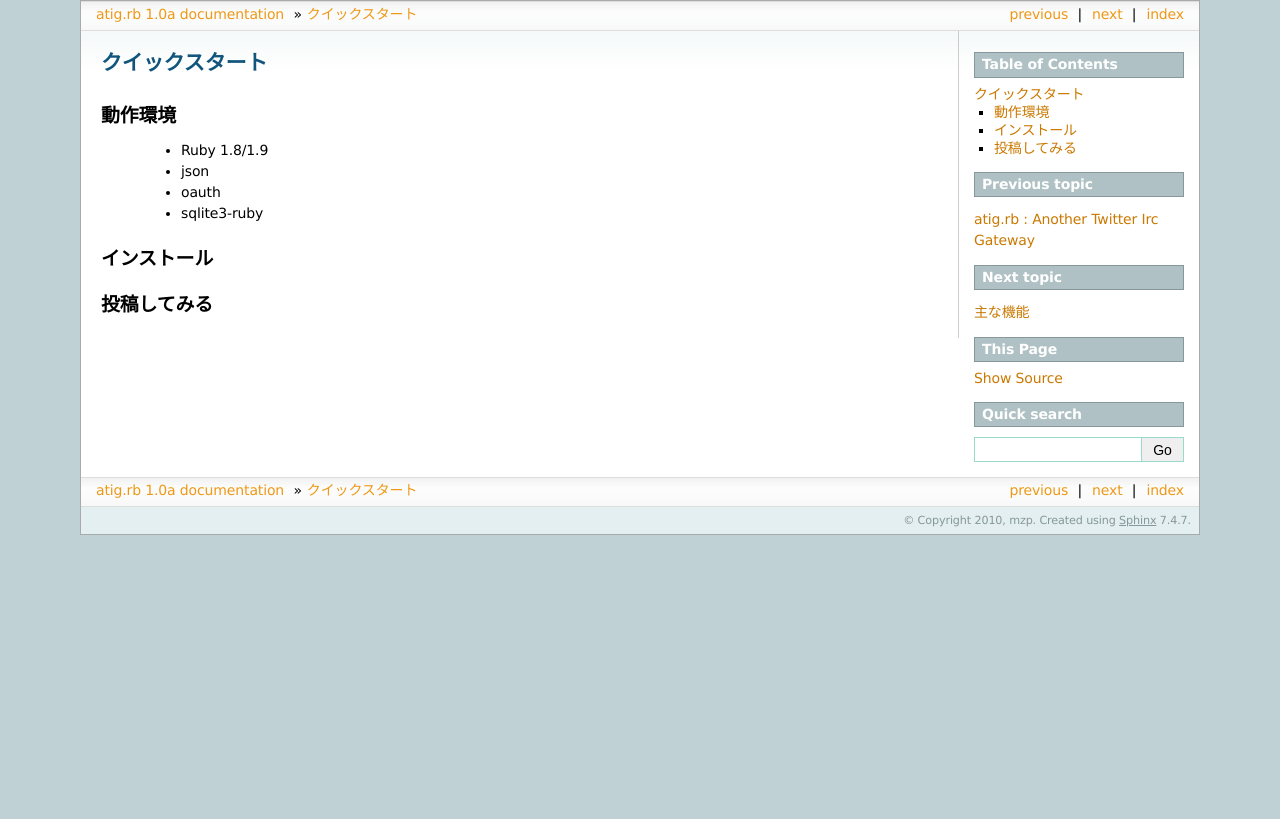
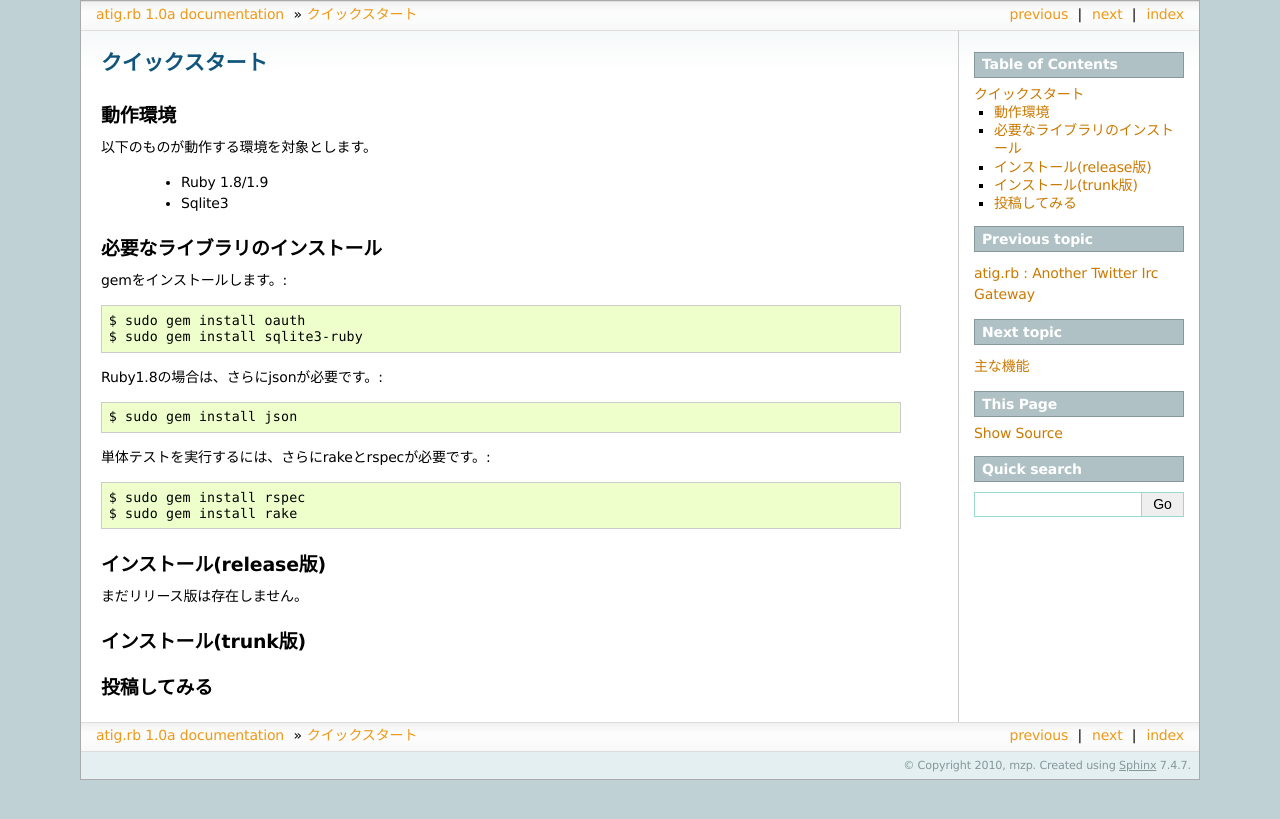
Before and after one commit to atig/atig, a Sphinx documentation site: the page built from docs/quickstart.rst, in a window 1280 px wide. Shown: the top 819 px of the page. Built offline with Sphinx 7.4.7, drawn with Linux system fonts in a browser that asks for light colours.

Commit message:
必要なgemについて書いた

```diff
--- a/docs/quickstart.rst
+++ b/docs/quickstart.rst
@@ -2,14 +2,34 @@
 ================
 
 動作環境
---------------------
+------------------------------
+以下のものが動作する環境を対象とします。
+
  * Ruby 1.8/1.9
- * json
- * oauth
- * sqlite3-ruby
+ * Sqlite3
 
-インストール
---------------------
+必要なライブラリのインストール
+------------------------------
+gemをインストールします。::
+
+ $ sudo gem install oauth
+ $ sudo gem install sqlite3-ruby
+
+Ruby1.8の場合は、さらにjsonが必要です。::
+
+ $ sudo gem install json
+
+単体テストを実行するには、さらにrakeとrspecが必要です。::
+
+ $ sudo gem install rspec
+ $ sudo gem install rake
+
+インストール(release版)
+------------------------------
+まだリリース版は存在しません。
+
+インストール(trunk版)
+------------------------------
 
 投稿してみる
 --------------------
```
